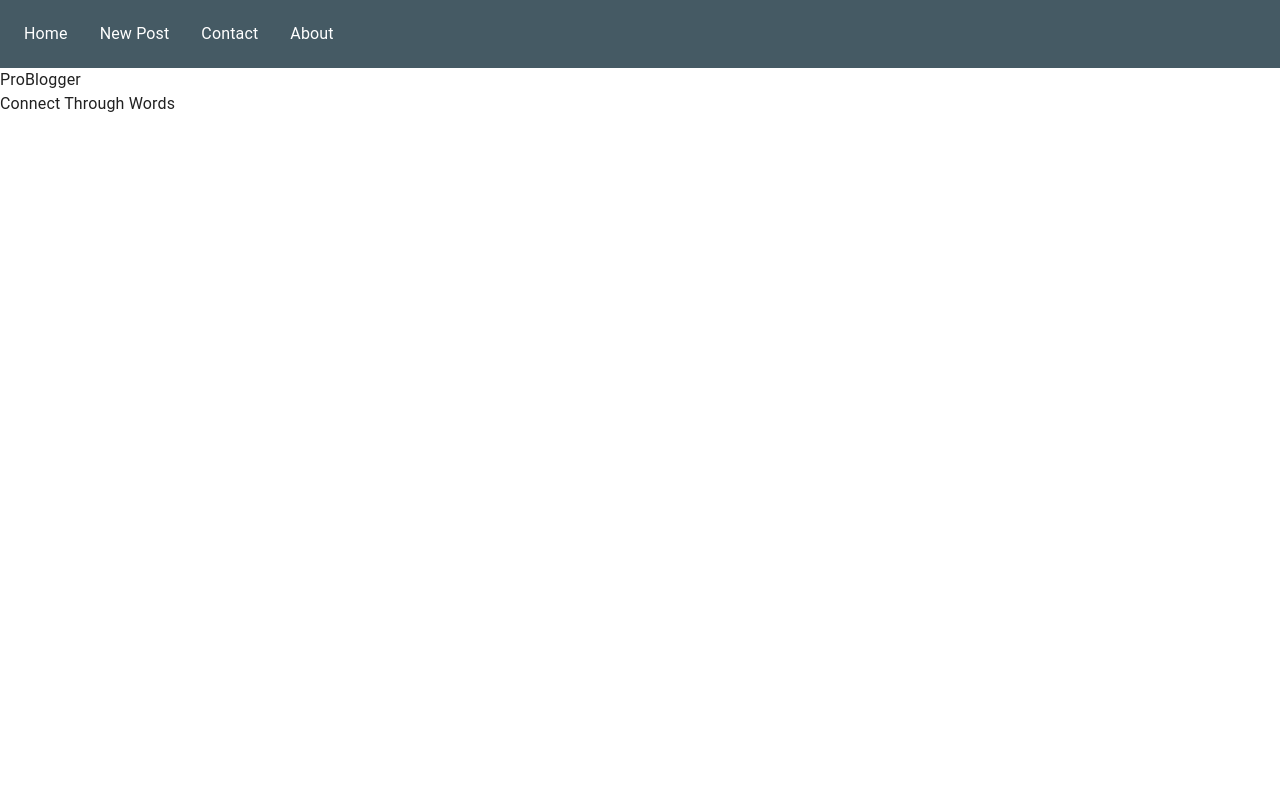
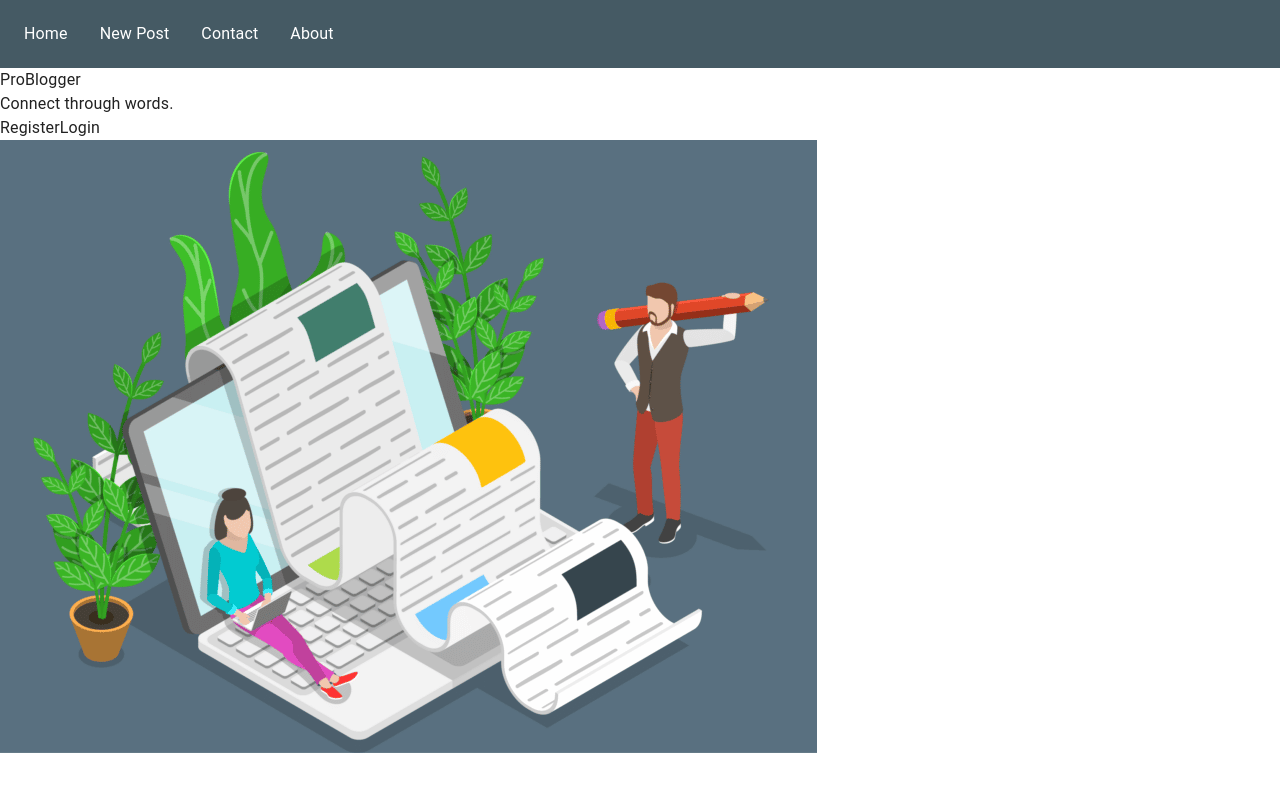
Before and after one commit to umair-ak/Problogger, a React (Vite) app: page / in a window 1280 px wide. Shown: the top 792 px of the page. Built offline with nearby package versions, Linux system fonts and the light colour scheme.

Commit message:
Created a call to action on the home page

```diff
--- a/src/pages/Home.jsx
+++ b/src/pages/Home.jsx
@@ -1,10 +1,35 @@
 import React from 'react'
+import { Divider } from '@mui/material'
 
 export default function Home() {
   return (
     <div>
-      <h2  className="text-3xl font-bold underline">ProBlogger</h2>
-      <p>Connect Through Words</p>
+
+    <section className='min-h-screen container m-auto mb-auto'>
+    <div className='flex flex-wrap justify-evenly mt-20 mb-20'>
+    <div className='mt-5 pt-10 mb-20 content-center'>
+
+    <h2 className='text-8xl pb-5'>ProBlogger</h2>
+    <p className='text-3xl'>Connect through words.</p>
+
+    {/*Buttons */}
+    <div className='mt-5'>
+    <button type="button" className="text-gray-900 bg-white border border-gray-300 focus:outline-none hover:bg-gray-100 focus:ring-4 focus:ring-gray-100 font-medium rounded-lg text-sm px-5 py-2.5 me-2 mb-2 dark:bg-gray-600 dark:text-white dark:border-gray-600 dark:hover:bg-white dark:hover:border-gray-600 dark:hover:text-gray-950 dark:focus:ring-gray-700">Register</button><button type="button" className="text-gray-900 hover:text-white border border-gray-800 hover:bg-gray-900 focus:ring-4 focus:outline-none focus:ring-gray-300 font-medium rounded-lg text-sm px-5 py-2.5 text-center me-2 mb-2 dark:border-gray-600 dark:text-gray-400 dark:hover:text-white dark:hover:bg-gray-600 dark:focus:ring-gray-800">Login</button>
+    </div>
+
+    </div>
+    <div>
+    <img className='rounded' src='./main.png' />
+    </div>
+    </div>
+    </section>
+
+    <div className='bg-slate-300'>
+    <section className='container m-auto text-center'>
+
+
+    </section>
+    </div>
 
     </div>
   )
```
Also changed, not shown: public/main.png (added).
